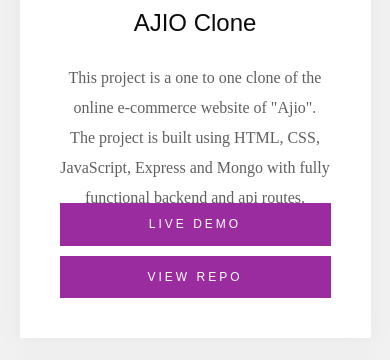
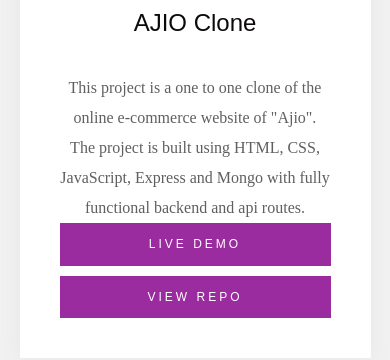
Before and after one commit to naszifnaaz/nasifnaaz-website, a plain HTML site: page index.html in a window 390 px wide. Shown: the part 2548-2908 px from the top of the page. Drawn offline with Linux system fonts and the light colour scheme.

Commit message:
minor-changes

```diff
--- a/css/main.css
+++ b/css/main.css
@@ -2909,9 +2909,6 @@
   padding: 0 5rem;
 }
 
-.project-desc{
-  text-overflow: hidden !important;
-}
 
 .projects .project .project-img-cont img {
   width: 100%;
@@ -2936,7 +2933,7 @@
   }
   .projects .project .project-desc {
     margin-bottom: 125px;
-    padding: 0 4rem;
+    padding: 1rem 4rem;
   }
 }
 
```
